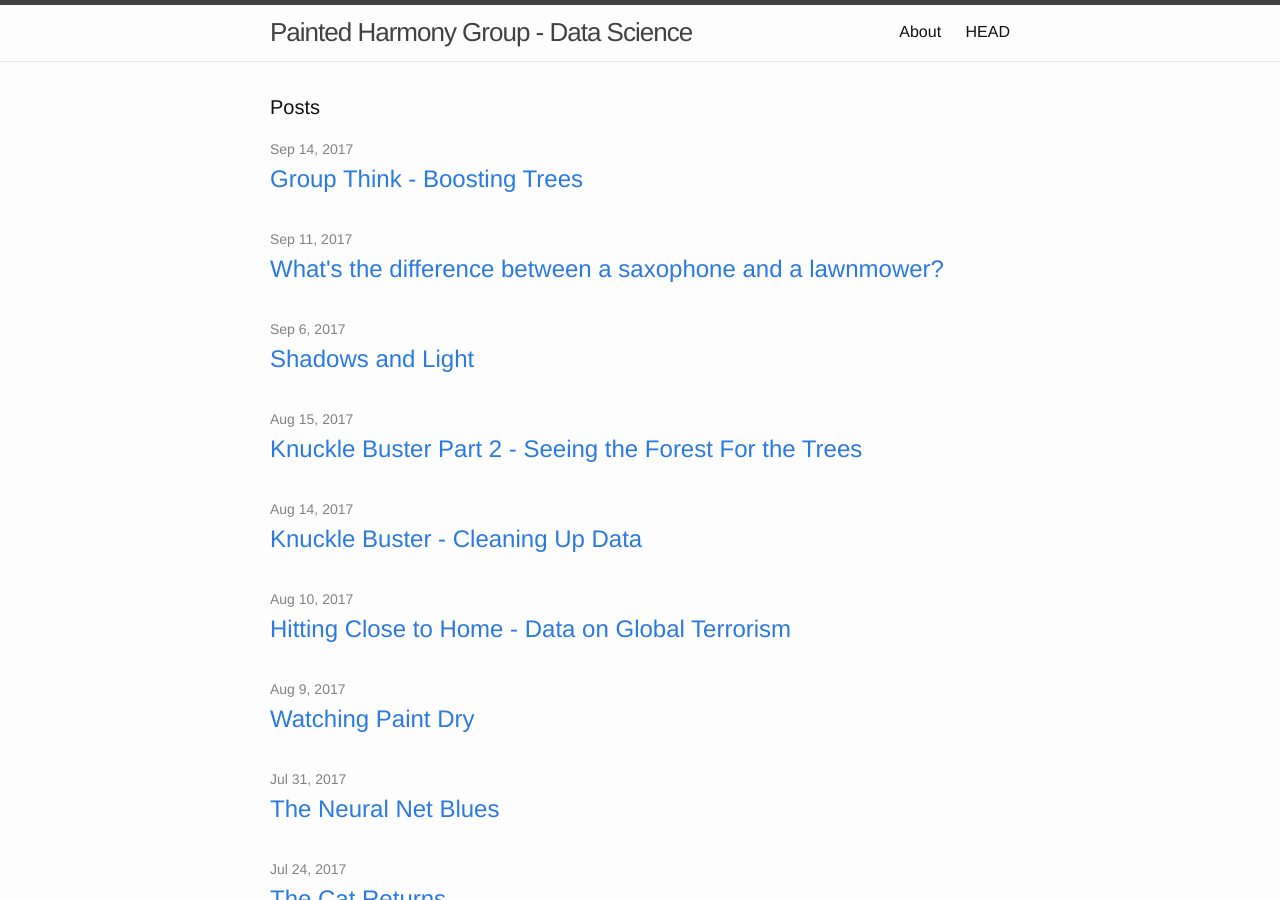
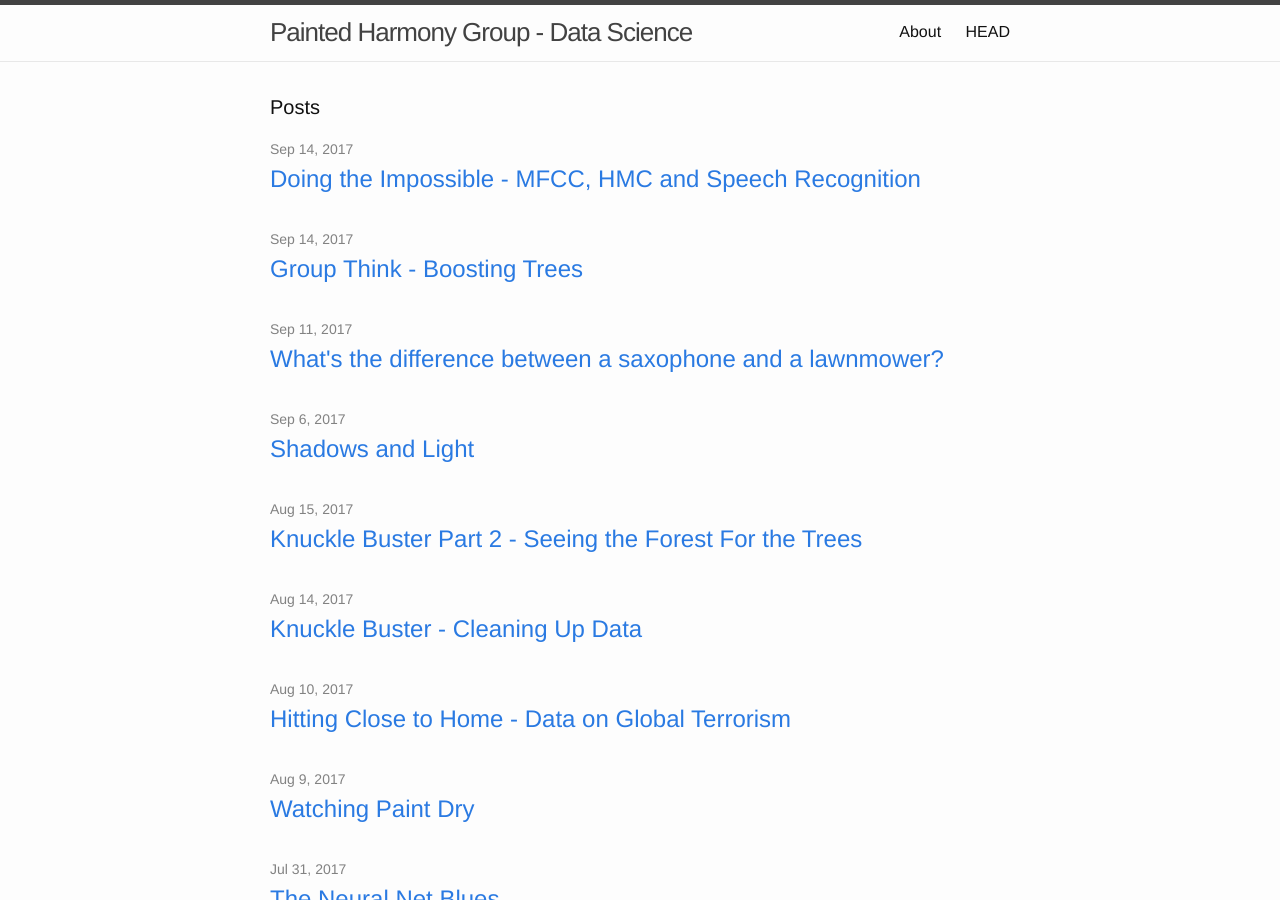
Before and after one commit to fractalbass/data_science, a Jekyll site: the page built from index.md, in a window 1280 px wide and 900 px high. Built offline with Jekyll 4.4.1, drawn with Linux system fonts in a browser that asks for light colours; some of the changed lines change nothing that is shown.

Commit message:
Adding speech recognition.

````diff
--- /dev/null
+++ b/_posts/2017-09-20-data_science_20.md
@@ -0,0 +1,188 @@
+---
+layout: post
+title:  Doing the Impossible - MFCC, HMC and Speech Recognition
+date:   2017-09-14 00:09:00 -0500
+categories: general
+---
+
+
+# Introduction
+
+My avid blog readers (that's you, Dad) are undoubtedly aware that I have spent the last couple months on sabbatical doing research into various topics in data science and machine learning.  I have also done more than one load of laundry.  I don't mind doing laundry with the notable exception of folding fitted sheets.  A few weeks back, I made a commitment to become proficient in that horrible task.  My thinking was this: If, at the end of my sabbatical, the only thing that I learned was how become better at the awful task of folding fitted sheets, my time will have been well spent.
+
+Today is "sheets day" in our house.  Sheets day is on Wednesday, and it is the day that we wash and change the sheets on our beds.  Today, I am happy to announce that I finally have this down thanks to [Martha Stewart](https://www.youtube.com/watch?v=Q-a2FR1iwqg) and YouTube.  Say what you will, haters.  But before you do, I ask you...
+
+Can you do this?
+
+![Fitted Sheet]({{ site.url }}/images/fitted_sheet.png)
+
+I didn't think so.  :)
+
+Correctly folding a fitted sheet is just a sequence of steps.  (Check out Martha's video.)  We can think of this sequence of steps (and the probability of making the correct next move at each step) as a Markov Chain.  If we combined Markov Chains with a time frequency domain tool called Mel Frequency Cepstral Coefficients, and throw in a little machine learning along the way, we have the necessary tools to create a speech recognizer. (See my blog post on [Fourier transforms](http://datascience.netlify.com/general/2017/09/11/data_science_18.html) for more info about analyzing time frequency domain of audio signals.)
+
+> Note: This blog post will follow some of the work done in [Python Machine Learning Cookbook.](https://www.amazon.com/Python-Machine-Learning-Cookbook-Prateek/dp/1786464470/ref=sr_1_1?ie=UTF8&qid=1505910291&sr=8-1&keywords=Python+Machine+Learning+Cookbook) The code I wrote for this post is available in my [speech recognition repo on GitHub.](https://github.com/fractalbass/speech_recognition)
+
+# Mel Frequency Cepstral Coefficients - MFCC
+
+The first thing that a speech recognizer needs to do is convert audio information into some type of numerical data.  In my post on [Fourier transforms](http://datascience.netlify.com/general/2017/09/11/data_science_18.html), I wrote about one way to do that.  For speech recognition, just having the Fourier transform doesn't go far enough.  [This post](http://practicalcryptography.com/miscellaneous/machine-learning/guide-mel-frequency-cepstral-coefficients-mfccs/) goes into some detail on how MFCCs can be used to extract numerical features from audio data.  The process involves applying a set of filters called Mel Filters on slices of the overall file, and from there getting to a set of numbers that represent the clip.  Fortunately, the python\_speech\_features library takes care of the details in implementing the MFCC. Here is an example...
+
+```python
+from python_speech_features import mfcc
+from python_speech_features import logfbank
+import scipy.io.wavfile as wav
+import matplotlib.pyplot as plt
+
+
+#Read in the audio file
+(rate,sig) = wav.read("./data/miles/one.wav")
+
+# Calculate the mfcc features based on the file data
+mfcc_feat = mfcc(sig, rate, nfft=1200)
+
+# Calculate the filterbank from the audio file
+fbank_feat = logfbank(sig, rate, nfft=1200)
+
+#Print the result
+print(fbank_feat[1:3, :])
+
+filterbank_features = fbank_feat.T
+plt.matshow(filterbank_features)
+plt.title('Filter bank')
+
+plt.show()
+
+```
+
+The output of this program shows my "voice signature" speaking the word "one."
+
+![Feature Bank]({{ site.url }}/images/digit_one_fbank.png)
+
+An important thing to understand here is that the mfcc_feat listed above is giving us 2 dimensional ndarray:
+
+```python
+fbank_feat.shape
+Out[4]: (111, 26)
+```
+
+This is crucially important.  The 111 rows in this array are the features for MFCC-ized generalized samples within the audio file.  Think of it like this...  we split the file up into a bunch of time chunks.  From there we compute the frequency domain and use the MFCC process to pull out only the most important, relevant frequencies that we hear FOR EACH CHUNK IN THE FILE.  We've decomposed the audio file into a series of snapshots of metadata that we can now consider a sequence.  The next step in this process will be to use Hidden Markov Chains to map these sequences.
+
+# Hidden Markov Chain - HMC
+
+Andrey Andreyevich Markov, a Russian mathematician from the late 19th century made several important contributions to the study of statistics and probability.  In the process, he worked on the study of sequences of dependent variables, which are now called "Markov Chains".(1)
+
+[Victor Powell and Lewis Lehe](http://setosa.io/ev/markov-chains/) have written an excellent blog post on Markov Chains.  The post includes a nice visualizer that gives a very good sense of how Markov Chains work.  A Markov chain where the probabilities are well known at each state is sometimes called a Markov model.
+
+Hidden Markov Models are an extension of Markov models.  Hidden Markov models, are used when the state of the data at any point in the sequence is not known, but the outcome of that state is known.  For a great visual representation of this idea check out this [YouTube video by Jeffery Miller of Brown University.](https://www.youtube.com/watch?v=TPRoLreU9lA)
+
+In his book Python Machine Learning Cookbook, Prakeet Joshi ties HMMs into what we need to do for speech recognition:
+
+> An HMM is a model that represents probability distributions over sequences of observations. We assume that the outputs are generated by hidden states. So, our goal is to find these hidden states so that we can model the signal.
+
+In order to do that, Joshi has written a class that takes care of the above task:
+
+```python
+from hmmlearn import hmm
+import numpy as np
+
+# Class to handle all HMM related processing
+class HMMTrainer(object):
+
+    def __init__(self, model_name='GaussianHMM', n_components=4, cov_type='diag', n_iter=1000):
+        self.model_name = model_name
+        self.n_components = n_components
+        self.cov_type = cov_type
+        self.n_iter = n_iter
+        self.models = []
+
+        if self.model_name == 'GaussianHMM':
+            self.model = hmm.GaussianHMM(n_components=self.n_components,
+                    covariance_type=self.cov_type, n_iter=self.n_iter)
+        else:
+            raise TypeError('Invalid model type')
+
+    def train(self, X):
+        np.seterr(all='ignore')
+        self.models.append(self.model.fit(X))
+
+    # Run the model on input data
+    def get_score(self, input_data):
+        return self.model.score(input_data)
+```
+
+
+
+# Some Data
+
+Now that we have a method for converting the audio information into useful sequences of data, and a technique for modeling those sequences, lets take a step back and think about what we want to do here.
+
+The goal of this blog post is to come up with a speech recognition system that will recognize spoken digits from 0-9.  In order to do that, we need some data that can be used to train our model.  I originally tried to create my own data.  I recorded 10 samples of me speaking the digits 0-9 each.  I then created a testing set of separate files.  Unfortunately, I was only able to get the model to accurately analyze the audio files 60%-70% of the time.
+
+In a second attempt, I used the data from [this GIT repo](https://github.com/Jakobovski/free-spoken-digit-dataset) which includes the digits 0-9, but includes recordings from 2 different speakers, and 50 recordings each for a total training set of 1000 items.  I then selected one recording of each digit at random and moved them from the training set to a testing set.
+
+Next, I used the HMM framework, as wrapped by Joshi, to get the best guess as to the numerical digit that corresponds to each of the testing files.
+
+I am happy to say that using this data set resulted in 100% accuracy.
+
+```text
+Filename: 0_jackson_0.wav,  Digit: 0
+Filename: 1_nicolas_1.wav,  Digit: 1
+Filename: 2_jackson_17.wav,  Digit: 2
+Filename: 3_nicolas_8.wav,  Digit: 3
+Filename: 4_jackson_15.wav,  Digit: 4
+Filename: 5_nicolas_15.wav,  Digit: 5
+Filename: 6_jackson_22.wav,  Digit: 6
+Filename: 7_nicolas_8.wav,  Digit: 7
+Filename: 8_jackson_7.wav,  Digit: 8
+Filename: 9_nicolas_4.wav,  Digit: 9
+```
+
+Note:  In the above, the first character in the "filename" is the actual spoken digit.  The "Digit: " is the model's guess.
+
+# Some Code
+
+As I mentioned previously, the code for this blog post was largely influenced by Prakeet Joshi's book.  I found his code difficult to read and so I restructured it to be more modular.  I also changed the way that the data is organized.  Rather than relying on a directory structure to identify the names of the training data, I adopted a coding convention used in the "free-spoken-digit-dataset".  I am still not 100% satisfied with the state of the code,  but I think that it is much more modular and self-explanatory than it was before.  I also included some tests, though not nearly enough.  I am still amazed at how many data science blog post that I have come across that have absolutely no tests.  My code, frankly, is not much better.  I did, however put a framework in place for additional tests.
+
+Also, I had to add the following line to Joshi's "HMMTrainer" class init method...
+
+```python
+warnings.filterwarnings("ignore", category=DeprecationWarning)
+```
+Without that line, the program spews thousands of deprecation warnings like so:
+
+```text
+DeprecationWarning: Function log_multivariate_normal_density is deprecated; The function log_multivariate_normal_density is deprecated in 0.18 and will be removed in 0.20.
+```
+
+# Conclusions
+
+With the advent of Siri and Alexa, the topic of speech recognition is receiving renewed interest.  Mel Frequency Cepstral Coefficients and Hidden Markov Models are tools that can be used for speech recognition tasks.
+
+My initial attempts at using the MFCC/HMM approach was not very successful.  I believe that this may have been due to the small number of test data files and the fact that I was recording the files on my Mac.
+
+The following graph shows the filter bank for a sample from the "free-spoken-digit-dataset".  The one below it is from my own voice.  Both graphs are for the spoken digit "one".
+
+![Feature Bank]({{ site.url }}/images/nicolas_1_filterbank.png)
+
+![Feature Bank]({{ site.url }}/images/digit_one_fbank.png)
+
+In the above, the first file appears to have more blue areas, and the second more yellow.  (The graphs are "heat maps" with yellow indicating higher energy at a given frequency and time.)  That would seem to indicate that there is more "color" associated with that recording.  I think that it is also interesting to note that different words, like "pineapple" have much more interesting "footprints".  That should not be to surprising simply because the word "Pineapple" is longer and it makes sense that it would have a broader range of frequencies than the word "one."
+
+![Feature Bank]({{ site.url }}/images/pineapple_fbank.png)
+
+Although a main point of using MFCCs is to reduce audio data down to frequencies that make sense with human hearing, I suspect that having clean, consistent training data is important for the models to work well.
+
+Another unfortunate result of the graphs above is that my wife now has visual evidence that I do, in fact, mumble.
+
+I hope you have enjoyed this post.  If you have comments or questions, please feel free to reach out.
+
+Miles.
+
+# References
+
+1.  Encyclopedia Britannica Online.  [https://www.britannica.com/biography/Andrey-Andreyevich-Markov](https://www.britannica.com/biography/Andrey-Andreyevich-Markov)
+
+2.  Joshi, Prakeet.  [Python Machine Learning Cookbook](https://books.google.com/books/about/Python_Machine_Learning_Cookbook.html?id=oI79jwEACAAJ).  ISBN:  1786464470, 9781786464477.
+
+3.  [Free Spoken Digit Dataset](https://github.com/Jakobovski/free-spoken-digit-dataset)
+
+4. [YouTube video by Jeffery Miller of Brown University on Hidden Markov Models.](https://www.youtube.com/watch?v=TPRoLreU9lA)
````
Also changed, not shown: _posts/2017-09-20-data_science_19.md (line endings or trailing spaces), images/Fitted_Sheet.png (added), images/digit_one_fbank.png (added), images/nicolas_1_filterbank.png (added), images/pineapple_fbank.png (added).
